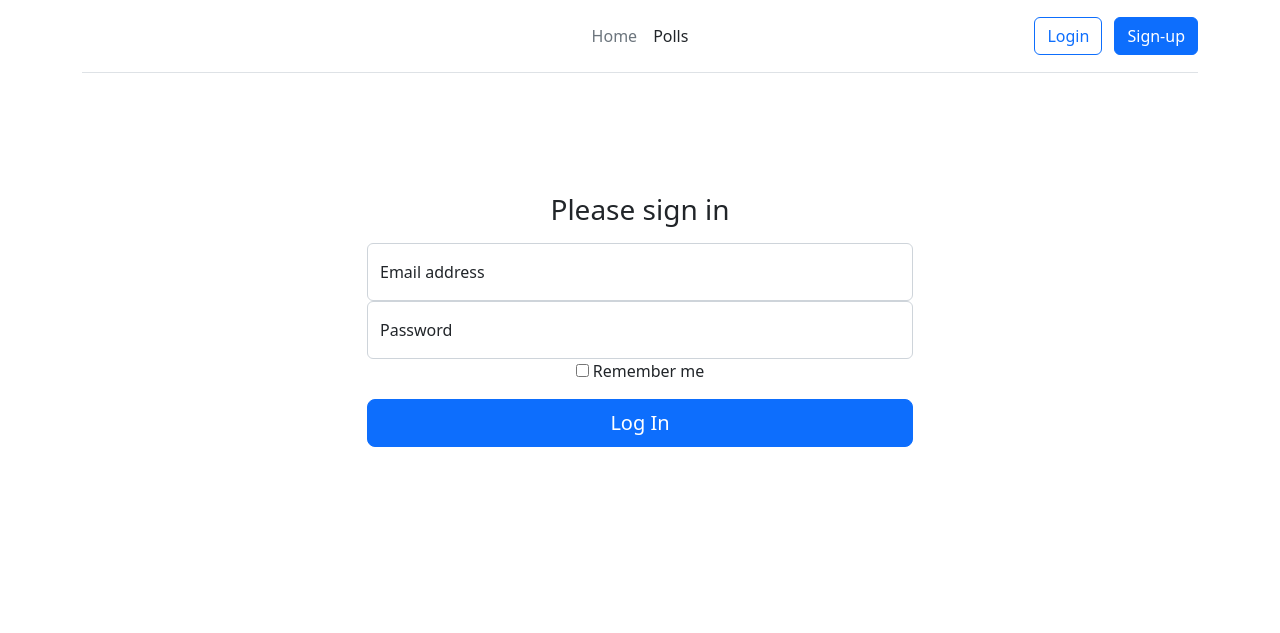
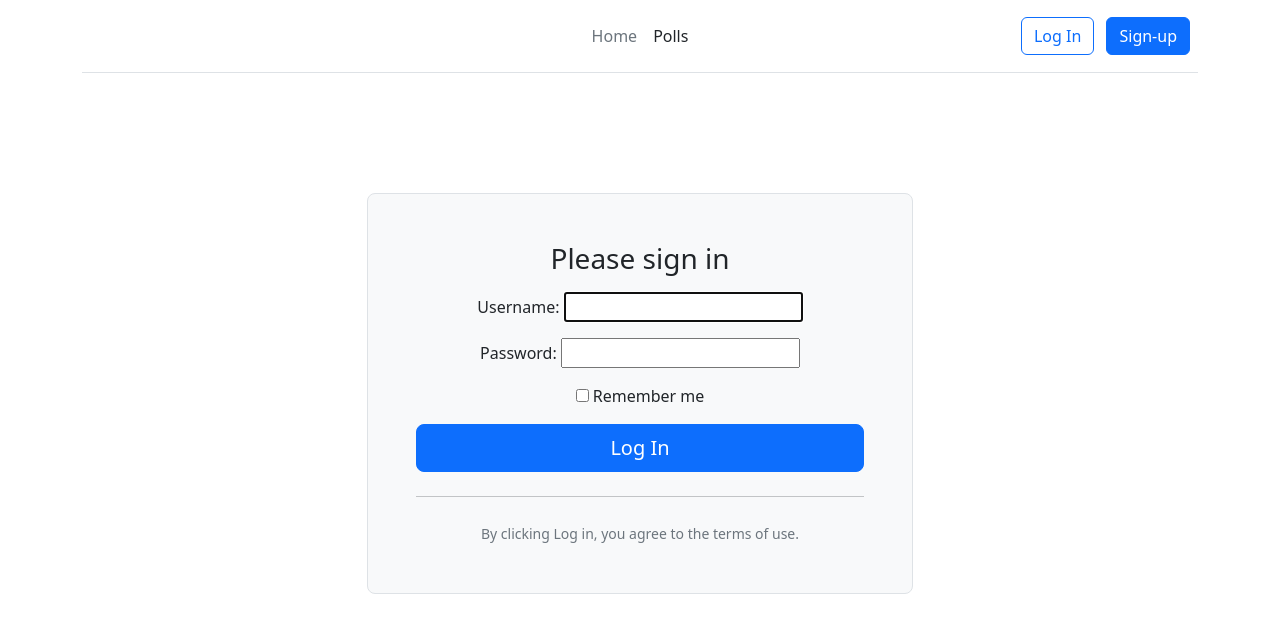
Before and after one commit to mavinii/mysite, a Django app: page /accounts/login/ in a window 1280 px wide. Shown: the top 633 px of the page. Run offline with Django 4.2, Linux system fonts and the light colour scheme.

Commit message:
buttons and polls are working

```diff
--- a/templates/base.html
+++ b/templates/base.html
@@ -12,7 +12,8 @@
   <script src="https://cdn.jsdelivr.net/npm/bootstrap@5.2.2/dist/js/bootstrap.bundle.min.js" integrity="sha384-OERcA2EqjJCMA+/3y+gxIOqMEjwtxJY7qPCqsdltbNJuaOe923+mo//f6V8Qbsw3" crossorigin="anonymous"></script>
 
 </head>
-<body class="text-center">
+<body>
+<main>
 
   <div class="container">
     <header class="d-flex flex-wrap align-items-center justify-content-center justify-content-md-between py-3 mb-4 border-bottom">
@@ -21,26 +22,33 @@
         </a>
 
         <ul class="nav col-12 col-md-auto mb-2 justify-content-center mb-md-0">
-        <li><a href="http://127.0.0.1:8000" class="nav-link px-2 link-secondary">Home</a></li>
-        <li><a href="http://127.0.0.1:8000/polls/" class="nav-link px-2 link-dark">Polls</a></li>
+          <li><a href="/" class="nav-link px-2 link-secondary">Home</a></li>
+          <li><a href="/polls" class="nav-link px-2 link-dark">Polls</a></li>
         </ul>
 
+        <!-- In this part, checks if the user is logged in -->
         <div class="col-md-3 text-end">
-        <button type="button" class="btn btn-outline-primary me-2">Login</button>
-        <button type="button" class="btn btn-primary">Sign-up</button>
+          {% if user.is_authenticated %}
+              <div class="dropdown text-end">
+                <a href="#" class="d-block link-dark text-decoration-none dropdown-toggle text-muted" data-bs-toggle="dropdown" aria-expanded="false">
+                  Welcome {{ user.username }}
+                  <img src="https://github.com/mdo.png" alt="mdo" width="32" height="32" class="rounded-circle">
+                </a>
+                <ul class="dropdown-menu text-small">
+                  <li><a class="dropdown-item" href="{% url 'logout' %}">Sign out</a></li>
+                </ul>
+              </div>
+          {% else %}
+              <a href="{% url 'login' %}" class="btn btn-outline-primary me-2">Log In</a>
+              <a href="/accounts/signup/" class="btn btn-primary me-2">Sign-up</a>
+          {% endif %}
         </div>
     </header>
   </div>
 
-  <main class="form-signin w-100 m-auto">
-    <form>
-      <div class="form-signin w-100 m-auto">
-
     {% block content %}
     {% endblock %}
 
-      </div>
-    </form>
 </main>
 </body>
 </html>
--- a/templates/home.html
+++ b/templates/home.html
@@ -1,9 +1,8 @@
 <!-- templates/home.html-->
 {% extends 'base.html' %}
+{% block title %}Home{% endblock %}
+{% block content %}
 
-{% block title %}Home{% endblock %}
-
-{% block content %}
 {% if user.is_authenticated %}
   Hi {{ user.username }}!
   <p><a href="{% url 'logout' %}">Log Out</a></p>
--- a/templates/registration/login.html
+++ b/templates/registration/login.html
@@ -5,37 +5,32 @@
 
 {% block content %}
 
+<!-- Bootstrap applied that will make the form looks the visual better -->
 <section class="py-5 text-center container">
+
   <div class="row py-lg-5">
     <div class="col-lg-6 col-md-8 mx-auto">
 
       <form method="post" class="p-4 p-md-5 border rounded-3 bg-light">
         <h1 class="h3 mb-3 fw-normal">Please sign in</h1>
 
+        <!-- Django default token and form -->
         {% csrf_token %}
-
-          <div class="form-floating">
-            <input type="email" name="username" class="form-control" required="" id="id_username" placeholder="name@example.com">
-            <label for="id_username">Email address</label>
-          </div>
-
-          <div class="form-floating">
-            <input type="password" class="form-control" id="floatingPassword" placeholder="Password" required="" id="id_password">
-            <label for="id_password">Password</label>
-          </div>
-
-          <!-- {{ form.as_p }} -->
+        {{ form.as_p }}
 
         <div class="checkbox mb-3">
           <label>
             <input type="checkbox" value="remember-me"> Remember me
           </label>
         </div>
+
         <button class="w-100 btn btn-lg btn-primary" type="submit">Log In</button>
+        <hr class="my-4">
+        <small class="text-muted">By clicking Log in, you agree to the terms of use.</small>
       </form>
+
     </div>
   </div>
+
 </section>
-
-
 {% endblock %}
```
Lines whose indentation alone changed are shown as unchanged.
